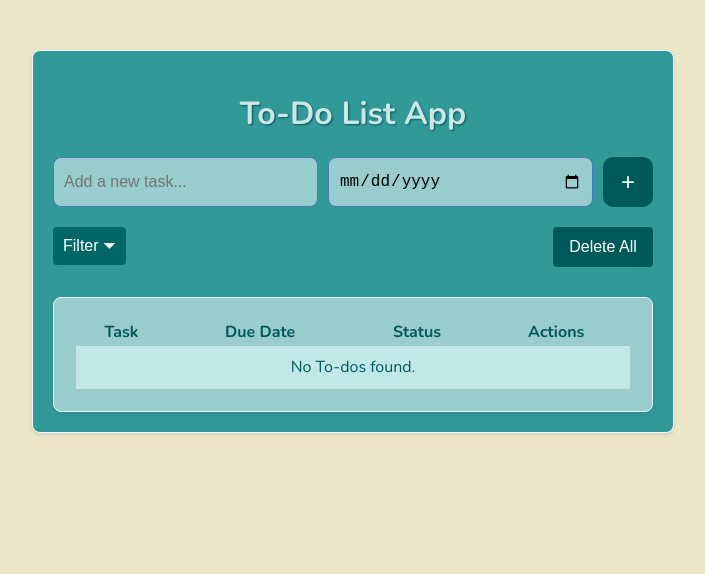
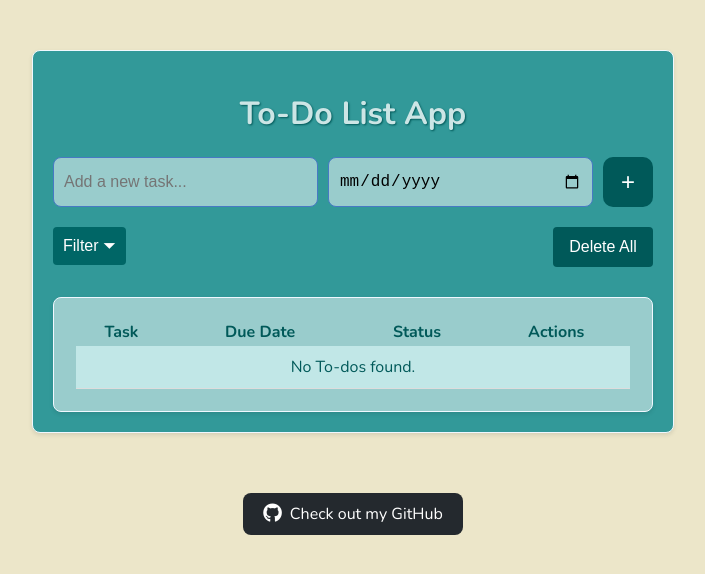
Before and after one commit to Revou-Coding-Camp/codingcamp-21-jul-25-yuddptrr, a plain HTML site: page index.html in a window 1280 px wide. Shown: the whole page, without its empty margins (287-992 px from the left). Drawn offline with nearby package versions, Linux system fonts and the light colour scheme.

Commit message:
adding personal information button

```diff
--- a/css/style.css
+++ b/css/style.css
@@ -163,3 +163,32 @@ td {
   padding: 10px;
   border-bottom: 1px solid #ddd;
 }
+
+.footer {
+    margin-top: 40px;
+    padding: 20px;
+    text-align: center;
+}
+
+.github-button {
+    background-color: #24292e;
+    color: white;
+    border: none;
+    padding: 10px 20px;
+    font-size: 1rem;
+    border-radius: 8px;
+    cursor: pointer;
+    transition: background-color 0.3s ease;
+    font-family: 'Nunito', sans-serif;
+    display: inline-flex;
+    align-items: center;
+    gap: 8px;
+}
+
+.github-button i {
+    font-size: 1.2rem;
+}
+
+.github-button:hover {
+    background-color: #444c56;
+}
--- a/index.html
+++ b/index.html
@@ -4,6 +4,7 @@
     <meta charset="UTF-8">
     <meta name="viewport" content="width=device-width, initial-scale=1.0">
     <link rel="stylesheet" href="css/style.css">
+    <link rel="stylesheet" href="https://cdnjs.cloudflare.com/ajax/libs/font-awesome/6.5.0/css/all.min.css">
     <title>To-Do List App</title>
     <link href="https://fonts.googleapis.com/css2?family=Nunito:ital,wght@0,200..1000;1,200..1000&display=swap" rel="stylesheet">
 
@@ -39,12 +40,17 @@
                     </tr>
                 </thead>
                 <tbody class ="todo-items" id="todo-items">
-                    <!-- Todo items will be dynamically added here -->
+                    <!-- Todo items will be displayed here -->
                 </tbody>
             </table>
         </div>
     </div>
     <script src="js/script.js"></script>
+   <footer class="footer">
+    <button class="github-button" onclick="window.open('https://github.com/yuddptrr', '_blank')">
+        <i class="fab fa-github"></i> Check out my GitHub
+    </button>
+</footer>
 
 </body>
 </html>
```
